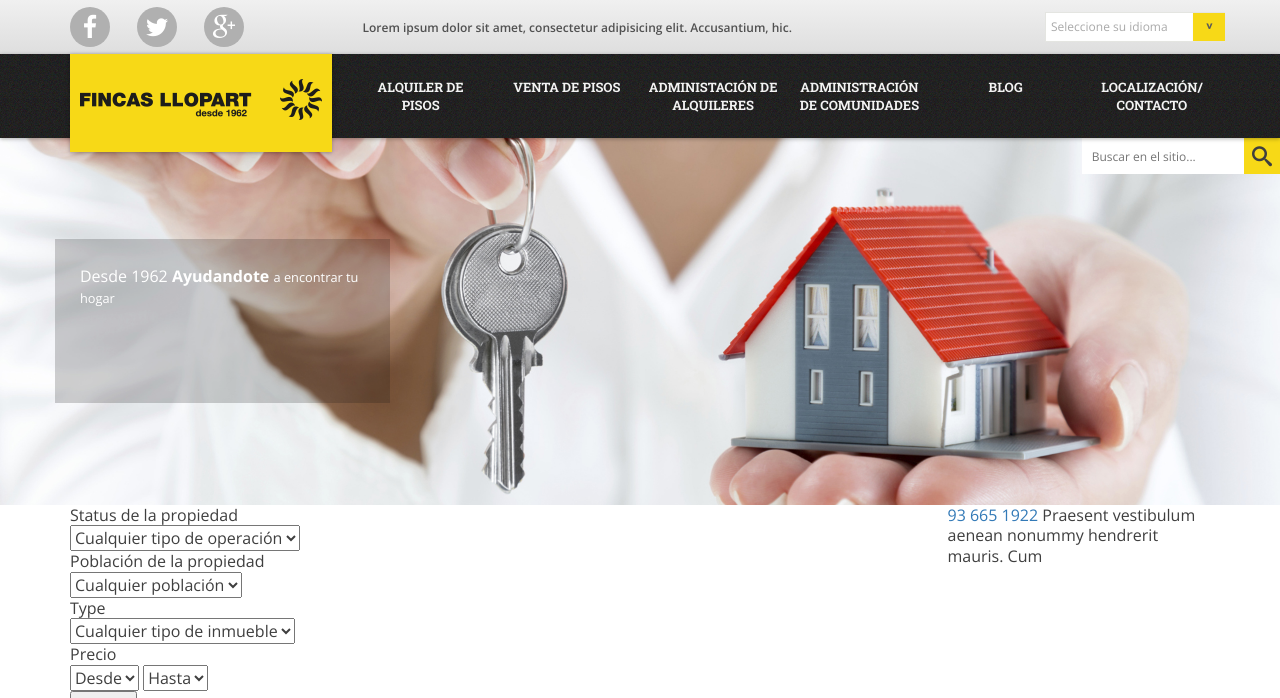
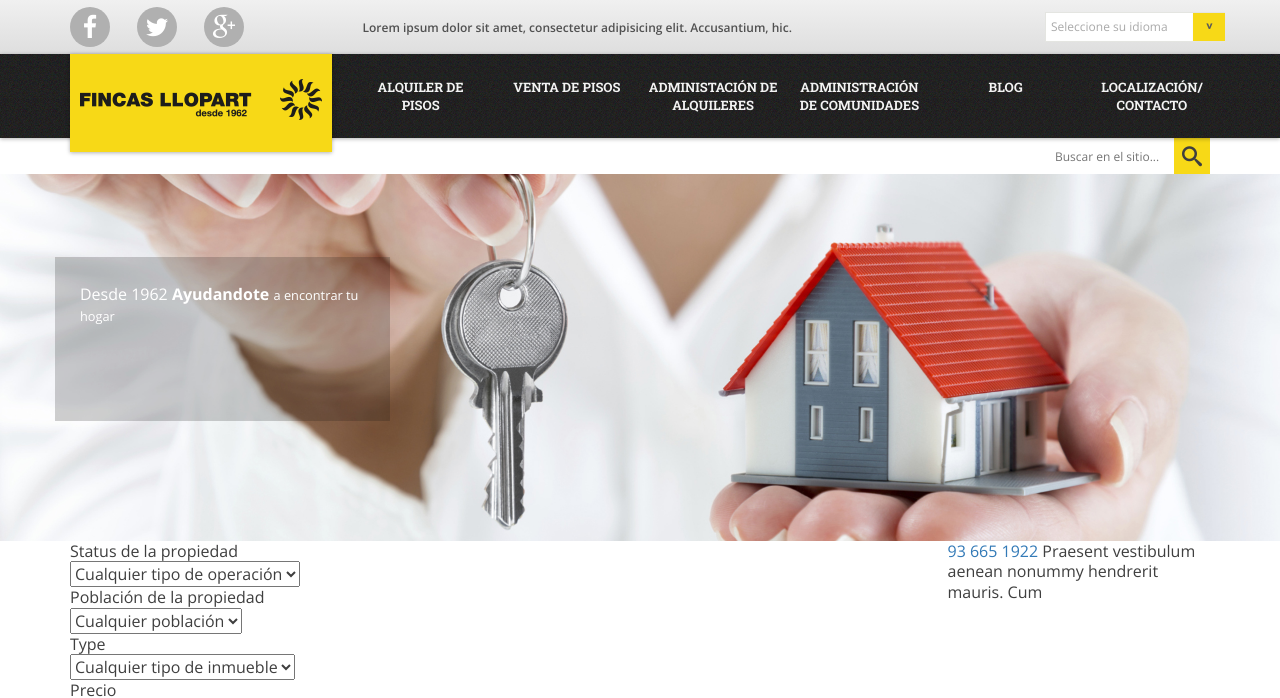
Before and after one commit to adrendon/llopart, a plain HTML site: page index.html in a window 1280 px wide. Shown: the top 698 px of the page. Drawn offline with nearby package versions, Linux system fonts and the light colour scheme.

Commit message:
fix by yan

```diff
--- a/index.html
+++ b/index.html
@@ -63,7 +63,7 @@
             <div class="header_slider">
                 <div class="container">
                     <div class="row">
-                        <div class="col-lg-2 header_slider--search">
+                        <div class="col-lg-2 pull-right hheader_slider--search">
                              <form method="get" action="#" id="searchform" class="search">
                                 <input class="search_iput" type="search" name="s" id="search" placeholder="Buscar en el sitio...">
                                 <button type="submit" class="icon-search" value="search"></button>
@@ -76,7 +76,9 @@
                         </div>
                     </div>
                 </div>
-                <img class="img-responsive" src="img/header/slider01.jpg" alt="">
+                <figure class="img_slider">
+                    <img class="img-responsive" src="img/header/slider01.jpg" alt="">
+                </figure>
             </div>
             <div class="container">
                 <div class="row">
--- a/style.css
+++ b/style.css
@@ -337,6 +337,10 @@ a:active, a:focus, a:hover {
   width: 335px;
 }
 
+.img_slider {
+  margin-top: -36px;
+}
+
 .header_search {
 }
 
```
